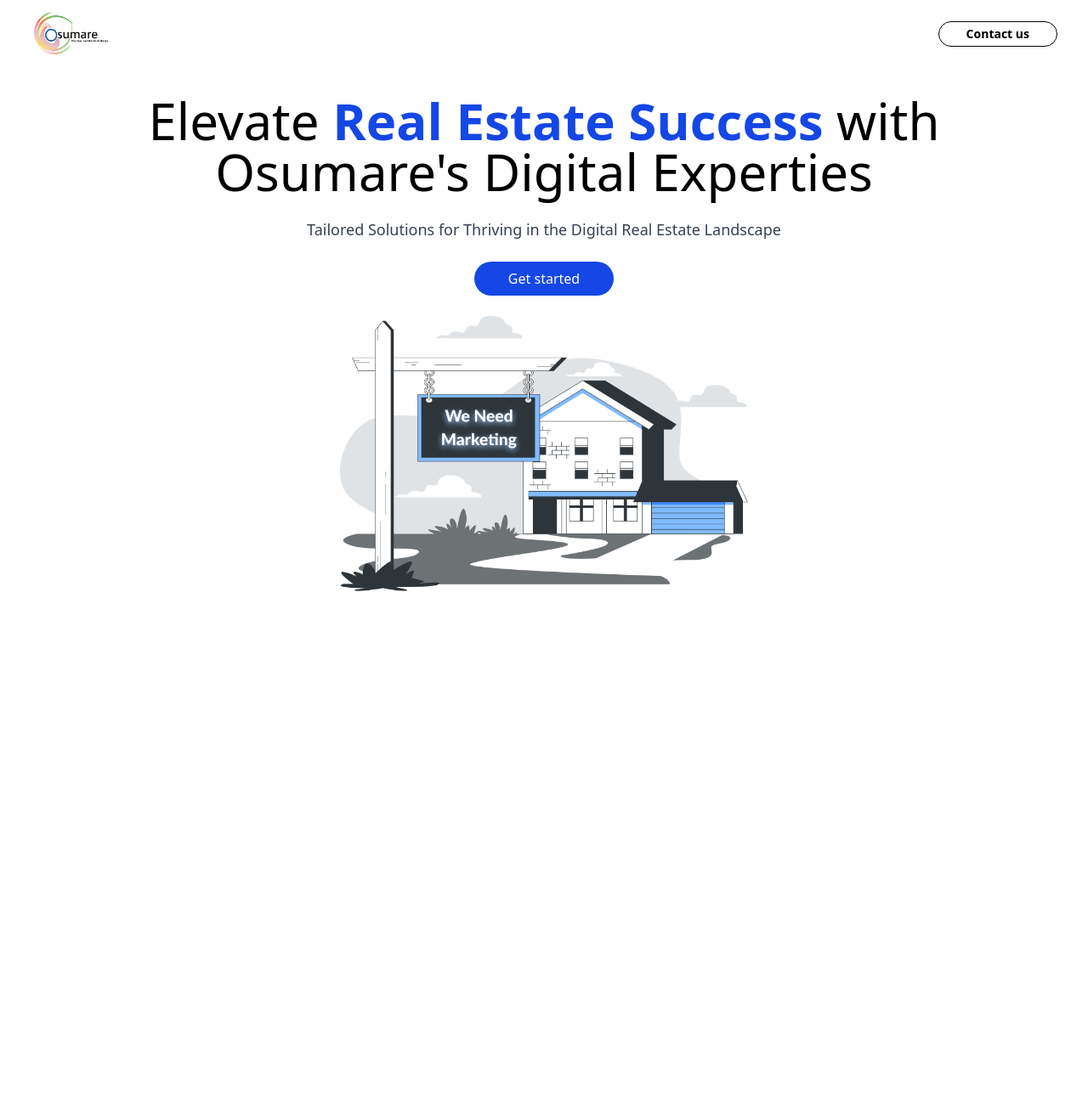
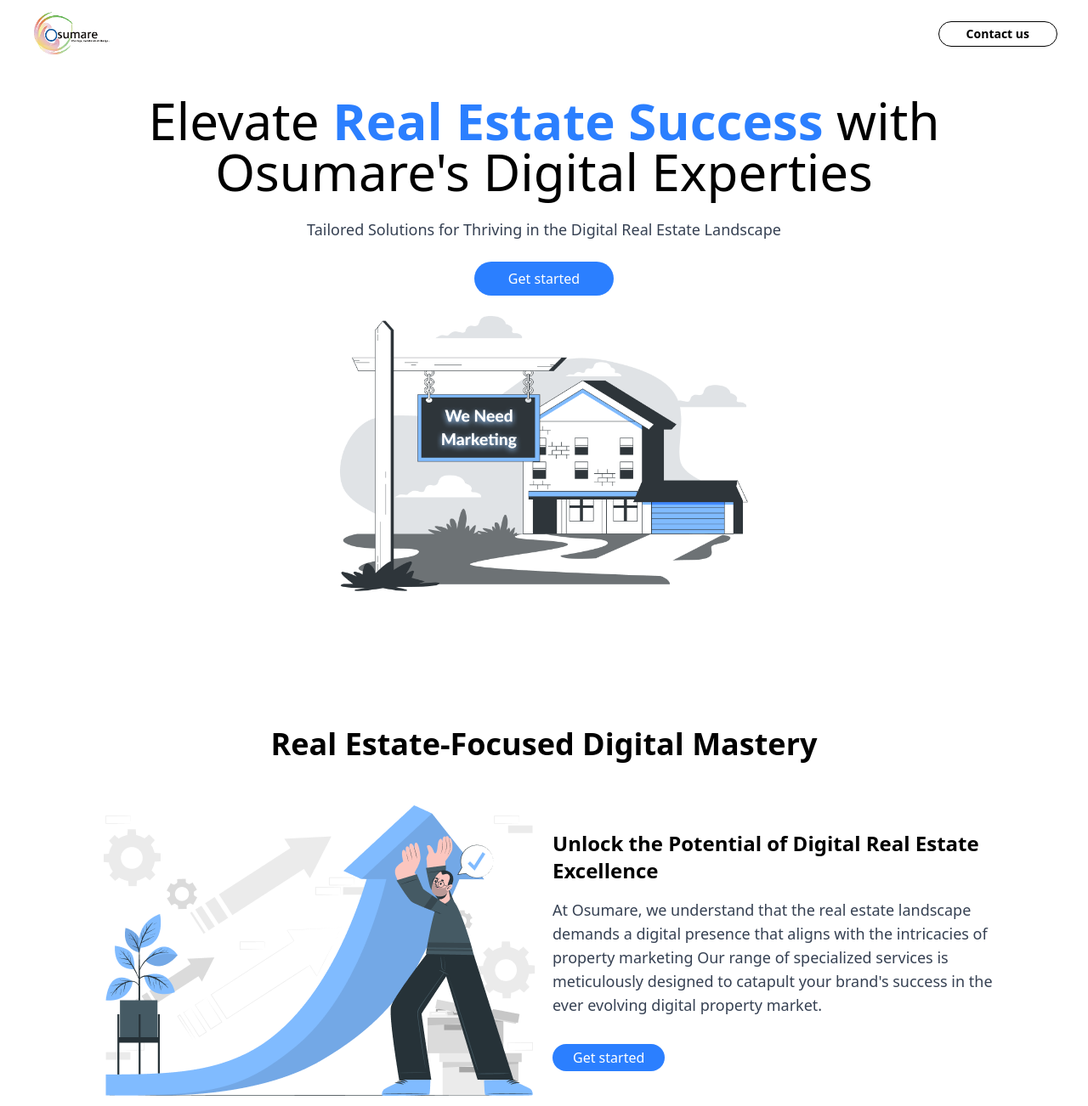
Before and after one commit to AnilYadav8421/Frontend-Assignment, a React (Vite) app: page / in a window 1280 px wide. Shown: the whole page at 85% size. Before the commit the page ends 800 px from the top, so only its background shows below. Built offline with nearby package versions, Linux system fonts and the light colour scheme.

Commit message:
Finished DigitalMastery page

```diff
--- a/src/App.jsx
+++ b/src/App.jsx
@@ -1,12 +1,14 @@
 import React from 'react'
 import Nav from './components/Nav'
 import Hero from './components/Hero'
+import DigitalMastery from './components/DigitalMastery'
 
 const App = () => {
   return (
     <div>
       <Nav/>
       <Hero/>
+      <DigitalMastery/>
     </div>
   )
 }
--- /dev/null
+++ b/src/components/DigitalMastery.jsx
@@ -0,0 +1,24 @@
+import React from 'react'
+import push from '../assets/push.png'
+
+const DigitalMastery = () => {
+  return (
+    <div className='mt-40'>
+        <div className='font-bold text-3xl sm:text-4xl mb-6 text-center'>
+            <h1>Real Estate-Focused Digital Mastery</h1>
+        </div>
+        <div className='flex gap-2 justify-center items-center md:flex-row mt-10'>
+            <div>
+                <img className='w-full p-3' src={push} alt="push img" />
+            </div>
+            <div className='w-130'>
+                <h1 className='font-bold text-2xl mb-4'>Unlock the Potential of Digital Real Estate Excellence</h1>
+                <p className='text-gray-700 text-lg mb-4'>At Osumare, we understand that the real estate landscape demands a digital presence that aligns with the intricacies of property marketing Our range of specialized services is meticulously designed to catapult your brand's success in the ever evolving digital property market.</p>
+                <button className='bg-blue-500 py-1 px-6 mt-4 rounded-full text-white'>Get started</button>
+            </div>
+        </div>
+    </div>
+  )
+}
+
+export default DigitalMastery
--- a/src/components/Hero.jsx
+++ b/src/components/Hero.jsx
@@ -3,13 +3,13 @@
 
 const Hero = () => {
   return (
-    <div className='flex flex-col items-center mt-8'>
+    <div className='flex flex-col items-center m-8'>
         <div className='text-center'>
-            <h1 className='text-4xl sm:text-5xl md:text-6xl mb-6'>Elevate <span className='text-blue-700 font-bold'>Real Estate Success </span> with <br /> Osumare's Digital Experties</h1>
+            <h1 className='text-4xl sm:text-5xl md:text-6xl mb-6'>Elevate <span className='text-blue-500 font-bold'>Real Estate Success </span> with <br /> Osumare's Digital Experties</h1>
             <p className='text-lg text-gray-700 mb-6'>Tailored Solutions for Thriving in the Digital Real Estate Landscape</p>
         </div>
         <div>
-            <button className='bg-blue-700 py-2 px-10 rounded-full text-white mb-6'>Get started</button>
+            <button className='bg-blue-500 py-2 px-10 rounded-full text-white mb-6'>Get started</button>
         </div>
         <div>
             <img className='w-120' src={hero_img} alt="Real estate img" />
```
Also changed, not shown: src/assets/push.png (added).
